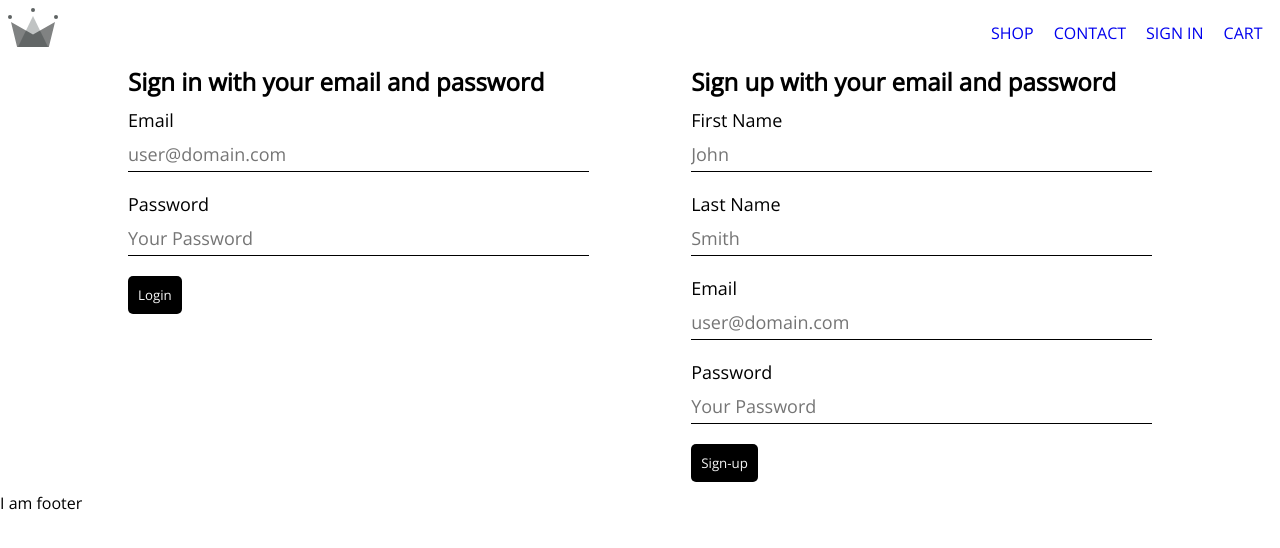
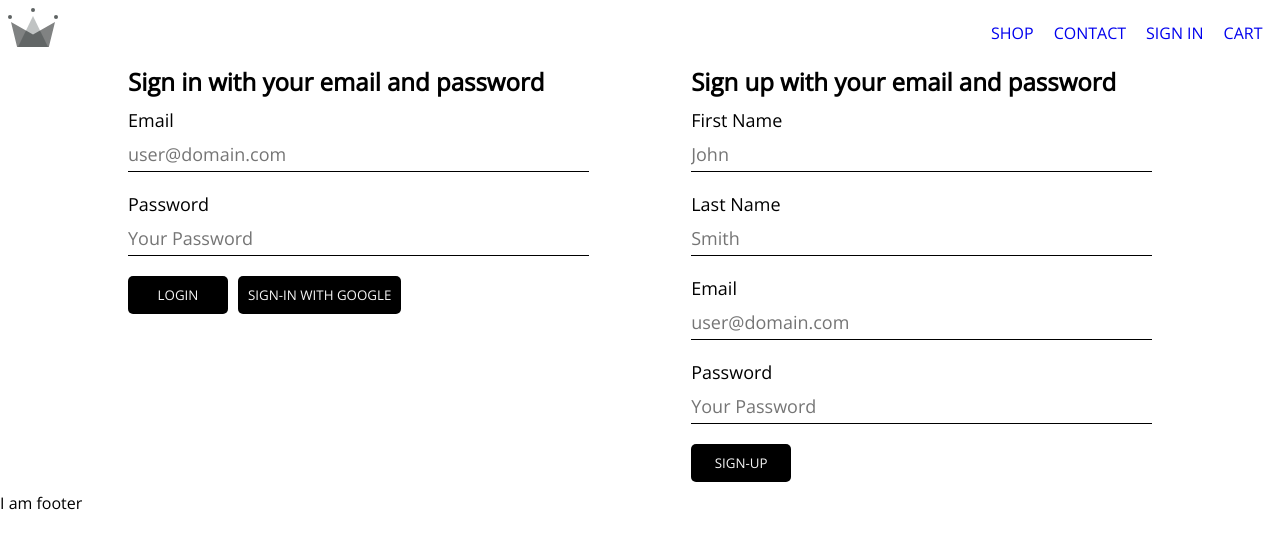
Before and after one commit to swanandmehta/react-shop, a React (Create React App) app: page /auth in a window 1280 px wide. Shown: the top 548 px of the page. Built offline with nearby package versions, Linux system fonts and the light colour scheme.

Commit message:
Added FIrebase  into project and supported sign-in

```diff
--- a/package.json
+++ b/package.json
@@ -6,6 +6,7 @@
     "@testing-library/jest-dom": "^5.11.8",
     "@testing-library/react": "^11.2.3",
     "@testing-library/user-event": "^12.6.0",
+    "firebase": "^8.2.2",
     "node-sass": "^4.0.0",
     "react": "^17.0.1",
     "react-dom": "^17.0.1",
--- a/src/component/button/button.component.jsx
+++ b/src/component/button/button.component.jsx
@@ -1,10 +1,10 @@
 import './button.style.scss';
 
-const Button = ({type, text, onSubmit, ...other}) => {
+const Button = ({text, ...other}) => {
     return (
         <div className="button-container">
-            <button className="button" type={type} onSubmit={onSubmit} {...other} >
-                {text}
+            <button className="button" {...other} >
+                {text.toUpperCase()}
             </button>
         </div>
     );
--- a/src/component/button/button.style.scss
+++ b/src/component/button/button.style.scss
@@ -1,14 +1,23 @@
 .button-container {
-    width: 100%;
     padding: 10px 0 10px 0;
+    margin: 0 10px 0 0;
 
     .button {
-        min-width: 50px;
+        min-width: 100px;
         padding: 10px;
         background-color: black;
         color: whitesmoke;
         box-shadow: none;
         border-radius: 5px;
         border: none;
+
+        &:focus {
+            outline: none;
+        }
+
+        &:hover {
+            background-color: rgb(27, 27, 27);
+            transition: 200ms;
+        }
     }
 }
--- a/src/component/sign-in/sign-in.component.jsx
+++ b/src/component/sign-in/sign-in.component.jsx
@@ -2,10 +2,12 @@ import React from 'react';
 
 import Input from '../input/input.component';
 import Button from '../button/button.component';
+import './sign-in.style.scss';
+import { signInWithGoogle } from '../../firebase/firebase.utils';
 
 export class SignIn extends React.Component {
 
-    constructor(){
+    constructor() {
         super()
         this.state = {
             email: '',
@@ -32,16 +34,19 @@ export class SignIn extends React.Component {
                         label="Email"
                         placeholder="user@domain.com"
                         onChange={this.onChange}
-                        value={this.state.email}/>
+                        value={this.state.email} />
 
                     <Input type="password"
                         name="password"
                         label="Password"
                         placeholder="Your Password"
                         onChange={this.onChange}
-                        value={this.state.password}/>
+                        value={this.state.password} />
 
-                    <Button type="submit" text="Login" onSubmit={this.onSubmit}/>
+                    <div className="login-btn-container">
+                        <Button type="submit" text="Login" onSubmit={this.onSubmit} />
+                        <Button type="button" text="Sign-In With Google" onClick={()=>signInWithGoogle()} />
+                    </div>
                 </form>
             </div>
         );
--- a/src/component/sign-in/sign-in.style.scss
+++ b/src/component/sign-in/sign-in.style.scss
@@ -0,0 +1,6 @@
+.login-btn-container{
+    display: flex;
+    flex: 1 1 auto;
+    flex-wrap: wrap;
+    justify-content: flex-start;
+}
--- /dev/null
+++ b/src/firebase/firebase.utils.js
@@ -0,0 +1,20 @@
+import firebase from 'firebase/app';
+import 'firebase/auth';
+import 'firebase/firestore';
+
+const firebaseConfig = {
+    apiKey: "AIzaSyBCmZGX7J3kjhq70Kyj85AOPyn2ShlfMfg",
+    authDomain: "react-shop-8eb80.firebaseapp.com",
+    projectId: "react-shop-8eb80",
+    storageBucket: "react-shop-8eb80.appspot.com",
+    messagingSenderId: "138003405661",
+    appId: "1:138003405661:web:db255b3fea3acf540c26b4",
+    measurementId: "G-F7R4S6V79T"
+};
+
+firebase.initializeApp(firebaseConfig);
+const provider = new firebase.auth.GoogleAuthProvider();
+
+export const auth = firebase.auth();
+export const firestore = firebase.firestore();
+export const signInWithGoogle = () => auth.signInWithPopup(provider);
```
Also changed, not shown: 2 other files (tests, documents, lock files or other folders).
